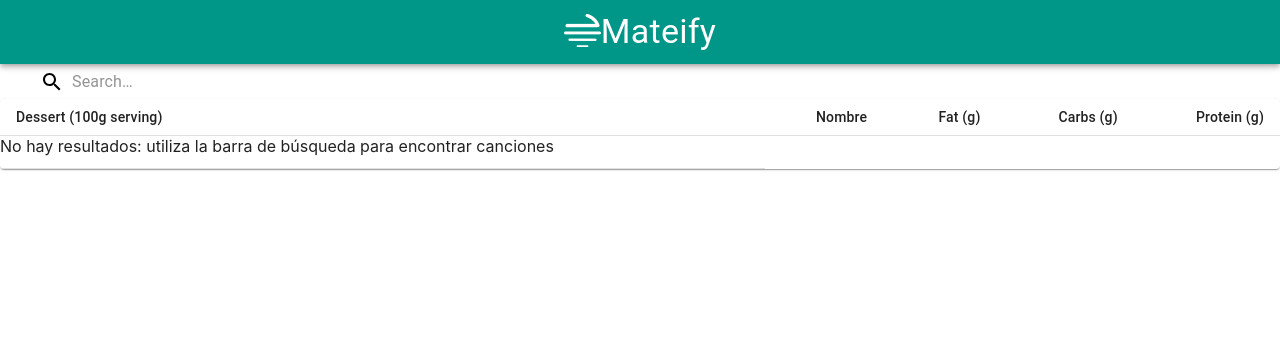
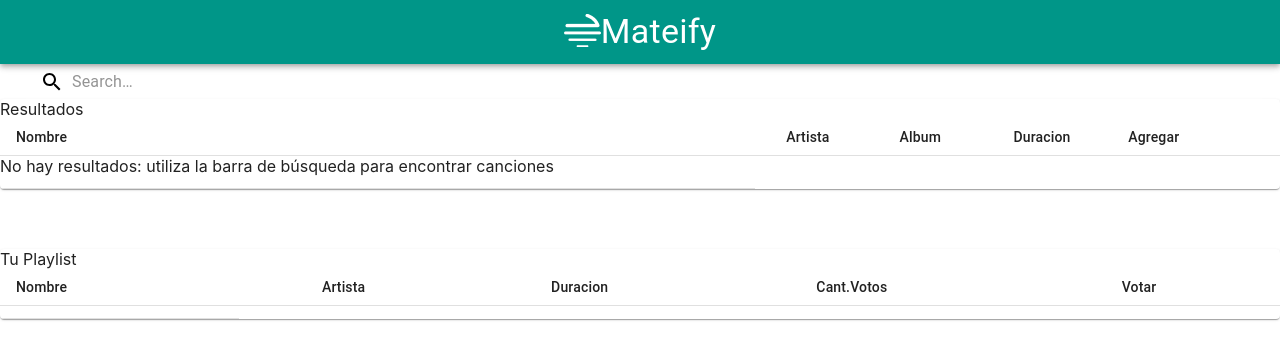
Before and after one commit to carolainseija/proyecto-Modulo2, a React (Create React App) app in the folder mateify/: page /CreatePlayList in a window 1280 px wide. Shown: the top 360 px of the page. Built offline with nearby package versions, Linux system fonts and the light colour scheme.

Commit message:
hacinedo la Playlist reutlizable

```diff
--- a/mateify/src/Components/Table/TableSimple.js
+++ b/mateify/src/Components/Table/TableSimple.js
@@ -33,16 +33,23 @@ export const TableSimple = (props) =>{
     <TableContainer component={Paper}>
       <Table className={classes.table} size="small" aria-label="a dense table">
         <TableHead>
+          {props.TitleHeadTable}
+        </TableHead>
+        <TableHead>
           <TableRow>
-            <TableCell>Dessert (100g serving)</TableCell>
-            <TableCell align="right">Nombre</TableCell>
-            <TableCell align="right">Fat&nbsp;(g)</TableCell>
-            <TableCell align="right">Carbs&nbsp;(g)</TableCell>
-            <TableCell align="right">Protein&nbsp;(g)</TableCell>
+            <TableCell>{props.descriptionOne}</TableCell>
+            <TableCell align="center">{props.descriptionTwo}</TableCell>
+            <TableCell align="center">{props.descriptionThree}</TableCell>
+            <TableCell align="center">{props.descriptionFour}</TableCell>
+            <TableCell>
+            {props.descriptionFive}
+          </TableCell>
+          <TableCell>{props.descriptionSix}</TableCell>
           </TableRow>
+
         </TableHead>
         <TableBody>
-        No hay resultados: utiliza la barra de búsqueda para encontrar canciones
+        {props.descriptionBodyTable}
             <TableRow >
               <TableCell component="th" scope="row">
              {PaymentResponse}
--- a/mateify/src/pages/CreatorPlayList.js
+++ b/mateify/src/pages/CreatorPlayList.js
@@ -13,8 +13,38 @@ export const CreatorPlayList = (props) => {
        nameLogo="Mateify" />
 
            <SearchAndIcon />
+{/* <TableSimple
+         TitleHeadTable=""
+           descriptionOne=""
+           descriptionTwo=""
+           descriptionThreee=""
+           descriptionFour=""
+           descriptionFive=""
+           descriptionSix=""
+/>*/}
+           <TableSimple
+           TitleHeadTable="Resultados"
+           descriptionOne="Nombre"
+           descriptionTwo="Artista"
+           descriptionThree="Album"
+           descriptionFour="Duracion"
+           descriptionFive="Agregar"
+           descriptionBodyTable="No hay resultados: utiliza la barra de búsqueda para encontrar canciones"
+            />
+            {/*los br son temporales hast que le de estructura*/}
 
-           <TableSimple />
+            <br></br>
+            <br></br>
+            <br>
+            </br>
+            <TableSimple
+            TitleHeadTable="Tu Playlist"
+            descriptionOne="Nombre"
+           descriptionTwo="Artista"
+           descriptionThree="Duracion"
+           descriptionFour="Cant.Votos"
+           descriptionSix="Votar"
+            />
         </div>
 
     )
```
